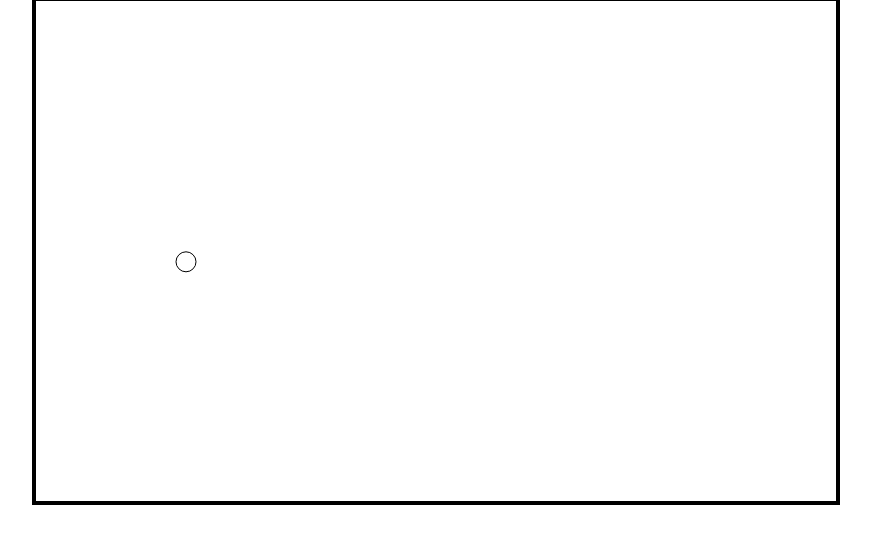
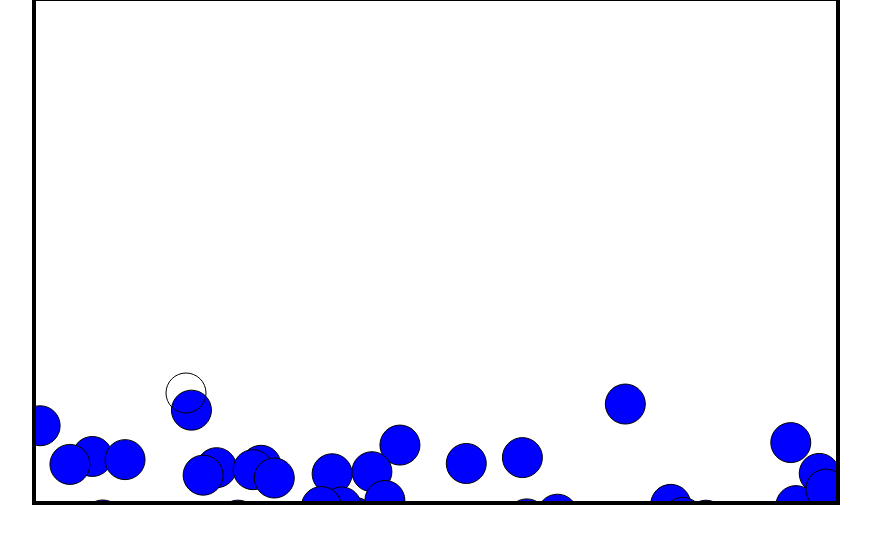
Before and after one commit to PRUZC/fishingbubbles, a plain HTML site: page index.html in a window 1280 px wide. Shown: the part 166-710 px from the top of the page, without its empty margins (204-1075 px from the left). Drawn offline with Linux system fonts and the light colour scheme.

Commit message:
habemus burbujas

```diff
--- /dev/null
+++ b/assets/js/bubbles.js
@@ -0,0 +1,37 @@
+class Bubble {
+    constructor(){
+        this.x = Math.random() * canvas.width;
+        this.y = canvas.height + 100;
+        this.radius = 20;
+        this.speed = Math.random() * 2 + 1;
+        this.distance;
+    }
+    update(){
+        this.y -= this.speed;
+    }
+    draw(){
+        ctx.fillStyle = 'blue';
+        ctx.beginPath();
+        ctx.arc(this.x, this.y, this.radius, 0, Math.PI * 2);
+        ctx.fill();
+        ctx.closePath();
+        ctx.stroke();
+    }
+}
+
+function handleBubbles(){
+
+    if (gameFrame % 100 == 0){
+        bubblesArray.push(new Bubble());
+    }
+    for (let i = 0; i < bubblesArray.length; i++){
+        bubblesArray[i].update();
+        bubblesArray[i].draw();
+        }
+    for (let i = 0; i < bubblesArray.length; i++){
+        if (bubblesArray[i].y < 0 - bubblesArray[i].radius * 2){
+            bubblesArray.splice(i, 1);
+        }
+
+    }
+}
--- a/assets/js/game.js
+++ b/assets/js/game.js
@@ -2,14 +2,16 @@ class Game {
     constructor(canvas) {
       this.ctx = canvas.getContext("2d");
       this.player = new Player(this.ctx);
+      this.bubble = new Bubble();
     }
 
     start() {
         setInterval(() => {
             ctx.clearRect(0, 0, ctx.canvas.width, ctx.canvas.height);
+            handleBubbles();
             this.player.draw();
             this.player.move();
-        }, 1000 / 60);
+        }, 1000 / 15);
     }
 
     onKeyDown(code) {
--- a/assets/js/index.js
+++ b/assets/js/index.js
@@ -3,6 +3,7 @@ const ctx = canvas.getContext('2d');
 
 const game = new Game(canvas);
 const player = new Player(ctx);
+const bubblesArray = [];
 
 game.start();
 
@@ -14,3 +15,7 @@ document.addEventListener("keydown", (event) => {
 document.addEventListener('keyup', (event) => {
     game.onKeyUp(event.keyCode)
 })
+
+let score = 0;
+let gameFrame = 0;
+ctx.font = '50px Georgia';
--- a/assets/js/player.js
+++ b/assets/js/player.js
@@ -3,7 +3,7 @@ class Player {
         this.ctx= ctx;
         this.x=  150;
         this.y = 75;
-        this.w = 10;
+        this.w = 20;
         this.h = 0;
         this.vx = 0;
         this.vy = 0;
--- a/index.html
+++ b/index.html
@@ -14,8 +14,10 @@
     </div>
 
   <script src="assets/js/constants.js"></script>
+  <script src="assets/js/bubbles.js"></script>
   <script src="assets/js/game.js"></script>
   <script src="assets/js/player.js"></script>
   <script src="assets/js/index.js"></script>
+
 </body>
 </html>
```
